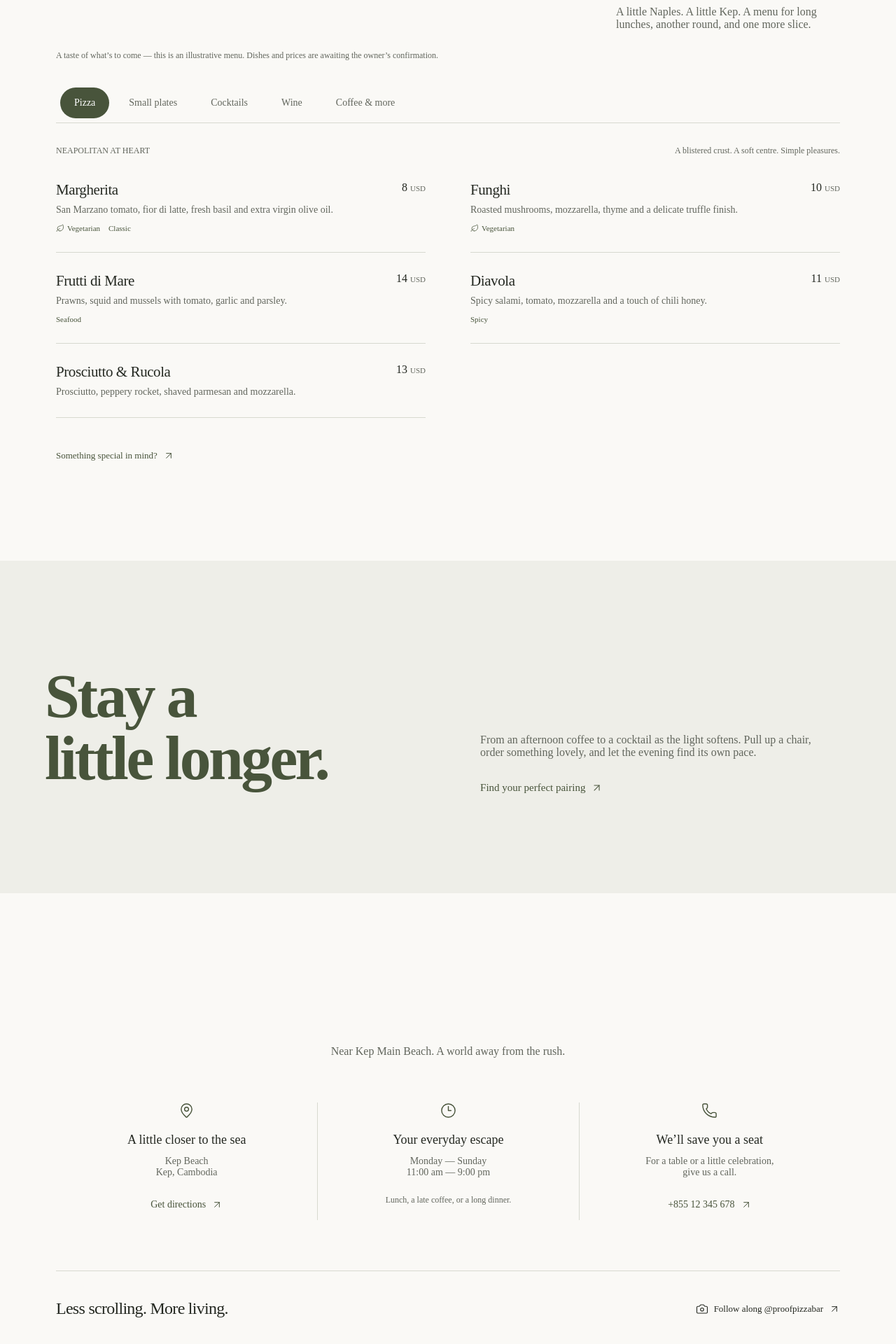
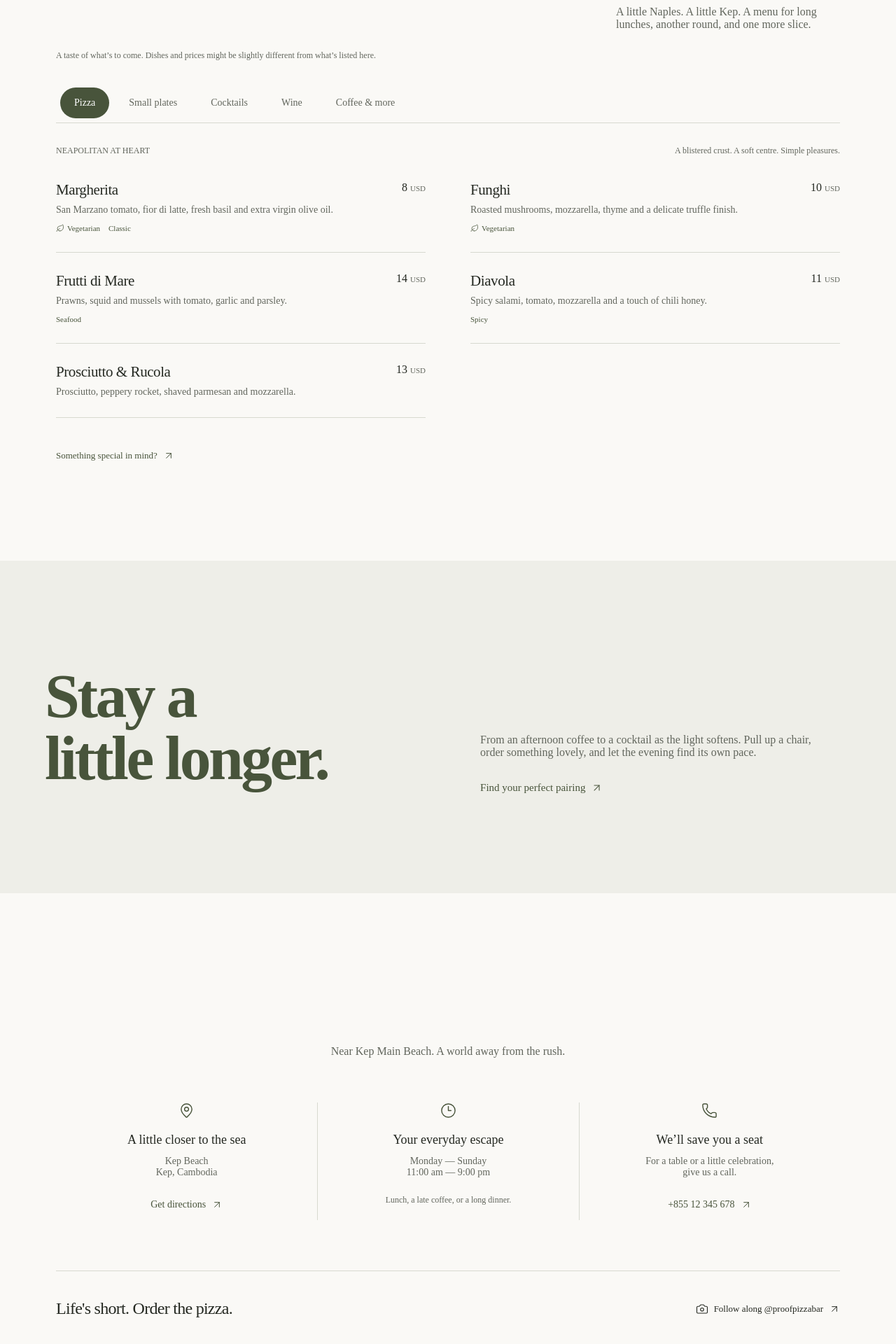
Before and after one commit to sometheasiekswx/ProofPizzaBarCafe, a Next.js app: page / in a window 1280 px wide. Shown: the part 3434-5354 px from the top of the page at 70% size. Built offline with nearby package versions, Linux system fonts and the light colour scheme; no server answers.

Commit message:
Update wording

```diff
--- a/src/app/page.tsx
+++ b/src/app/page.tsx
@@ -49,7 +49,7 @@ export default function Home() {
       </section>
       <RestaurantMenu />
       <section className="aperitivo section" aria-labelledby="bar-heading"><div className="bar-art" aria-hidden="true"><span>Stay a<br />little longer.</span></div><div className="bar-copy"><p className="eyebrow">MAKE AN EVENING OF IT</p><h2 id="bar-heading">One more slice.<br /><em>One more round.</em></h2><p>From an afternoon coffee to a cocktail as the light softens. Pull up a chair, order something lovely, and let the evening find its own pace.</p><a className="text-link" href="#menu">Find your perfect pairing <ArrowUpRight size={17} /></a></div></section>
-      <section id="visit" className="visit-section section" aria-labelledby="visit-title"><div className="visit-heading"><p className="eyebrow">THE BEST PLANS ARE SIMPLE</p><h2 id="visit-title">See you <em>at Proof.</em></h2><p>Near Kep Main Beach. A world away from the rush.</p></div><div className="visit-grid"><div className="visit-block"><MapPin size={23} strokeWidth={1.3} /><h3>A little closer to the sea</h3><p>Kep Beach<br />Kep, Cambodia</p><a href={restaurant.maps} target="_blank" rel="noopener noreferrer" className="text-link">Get directions <ArrowUpRight size={16} /></a></div><div className="visit-block"><Clock3 size={23} strokeWidth={1.3} /><h3>Your everyday escape</h3><p>Monday — Sunday<br />11:00 am — 9:00 pm</p><span className="visit-small">Lunch, a late coffee, or a long dinner.</span></div><div className="visit-block"><Phone size={23} strokeWidth={1.3} /><h3>We’ll save you a seat</h3><p>For a table or a little celebration,<br />give us a call.</p><a href={restaurant.phoneHref} className="text-link">{restaurant.phone} <ArrowUpRight size={16} /></a></div></div><div className="visit-banner"><span>Less scrolling. More living.</span><a href={restaurant.instagram} target="_blank" rel="noopener noreferrer"><Camera size={18} /> Follow along @proofpizzabar <ArrowUpRight size={16} /></a></div></section>
+      <section id="visit" className="visit-section section" aria-labelledby="visit-title"><div className="visit-heading"><p className="eyebrow">THE BEST PLANS ARE SIMPLE</p><h2 id="visit-title">See you <em>at Proof.</em></h2><p>Near Kep Main Beach. A world away from the rush.</p></div><div className="visit-grid"><div className="visit-block"><MapPin size={23} strokeWidth={1.3} /><h3>A little closer to the sea</h3><p>Kep Beach<br />Kep, Cambodia</p><a href={restaurant.maps} target="_blank" rel="noopener noreferrer" className="text-link">Get directions <ArrowUpRight size={16} /></a></div><div className="visit-block"><Clock3 size={23} strokeWidth={1.3} /><h3>Your everyday escape</h3><p>Monday — Sunday<br />11:00 am — 9:00 pm</p><span className="visit-small">Lunch, a late coffee, or a long dinner.</span></div><div className="visit-block"><Phone size={23} strokeWidth={1.3} /><h3>We’ll save you a seat</h3><p>For a table or a little celebration,<br />give us a call.</p><a href={restaurant.phoneHref} className="text-link">{restaurant.phone} <ArrowUpRight size={16} /></a></div></div><div className="visit-banner"><span>Life's short. Order the pizza.</span><a href={restaurant.instagram} target="_blank" rel="noopener noreferrer"><Camera size={18} /> Follow along @proofpizzabar <ArrowUpRight size={16} /></a></div></section>
     </main>
     <footer className="footer"><div className="footer-top"><a href="#home" className="footer-logo" aria-label="Proof home">proof<span>PIZZA · BAR · CAFÉ</span></a><p>Neapolitan soul.<br />Cambodian coast.</p><div><a href={restaurant.facebook} target="_blank" rel="noopener noreferrer">Facebook <ArrowUpRight size={14} /></a><a href={restaurant.instagram} target="_blank" rel="noopener noreferrer">Instagram <ArrowUpRight size={14} /></a><a href={restaurant.maps} target="_blank" rel="noopener noreferrer">Find us <ArrowUpRight size={14} /></a></div></div><div className="footer-bottom"><span>© {new Date().getFullYear()} Proof Pizza Bar & Cafe</span><span>Made for the good moments. Kep, Cambodia.</span><a href="#home">Back to top ↑</a></div></footer>
   </>;
--- a/src/components/menu.tsx
+++ b/src/components/menu.tsx
@@ -6,8 +6,6 @@ import menu from "@/data/menu.json";
 import { restaurant } from "@/lib";
 
 const categories = ["Pizza", "Small plates", "Cocktails", "Wine", "Coffee & more"];
-const usd = new Intl.NumberFormat("en-US", { style: "currency", currency: "USD", maximumFractionDigits: 2 });
-const khr = new Intl.NumberFormat("en-US");
 
 export function RestaurantMenu() {
   const [category, setCategory] = useState("Pizza");
@@ -18,8 +16,9 @@ export function RestaurantMenu() {
         <div><p className="eyebrow">MADE TO BE SHARED. OR NOT.</p><h2 id="menu-heading">Good things.<br /><em>No shortcuts.</em></h2></div>
         <p>A little Naples. A little Kep. A menu for long lunches, another round, and one more slice.</p>
       </div>
-      {menu.source === "sample" && <p className="sample-note">A taste of what’s to come — this is an illustrative menu. Dishes and prices are awaiting the owner’s confirmation.</p>}
+      {menu.source === "sample" && <p className="sample-note">A taste of what’s to come. Dishes and prices might be slightly different from what’s listed here.</p>}
       <div className="menu-filters" role="group" aria-label="Menu categories">
+
         {categories.map((name, i) => <button key={name} aria-pressed={category === name} onClick={() => setCategory(name)}><span className="category-number">0{i + 1}</span>{name}</button>)}
       </div>
       <div className="menu-intro"><span>{category === "Pizza" ? "NEAPOLITAN AT HEART" : category.toUpperCase()}</span><span>{category === "Pizza" ? "A blistered crust. A soft centre. Simple pleasures." : "Find your new favourite."}</span></div>
```
